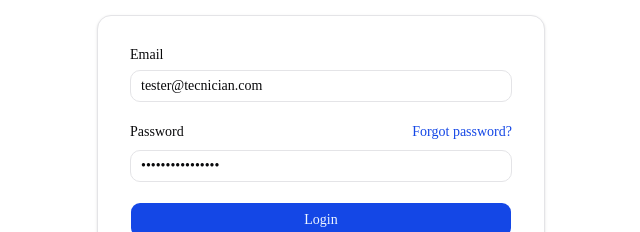
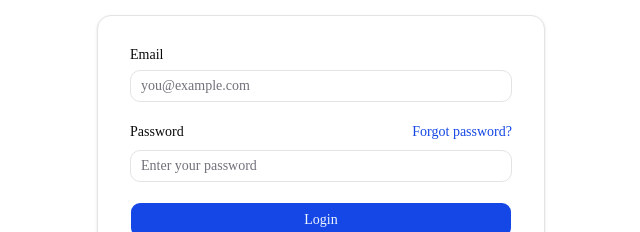
Before and after one commit to hrhabib0/load-sheading-management-frontend, a Next.js app: page /login in a window 1280 px wide. Shown: the part 271-503 px from the top of the page, without its empty margins (319-959 px from the left). Built offline with nearby package versions, Linux system fonts and the light colour scheme; no server answers.

Commit message:
feat: reset default login form values to empty strings

```diff
--- a/src/app/(public)/(authentication)/login/page.tsx
+++ b/src/app/(public)/(authentication)/login/page.tsx
@@ -22,8 +22,8 @@ export default function LoginPage() {
 
     const form = useForm({
         defaultValues: {
-            email: "tester@tecnician.com",
-            password: "Technician@12345",
+            email: "",
+            password: "",
         },
 
         validators: {
```
